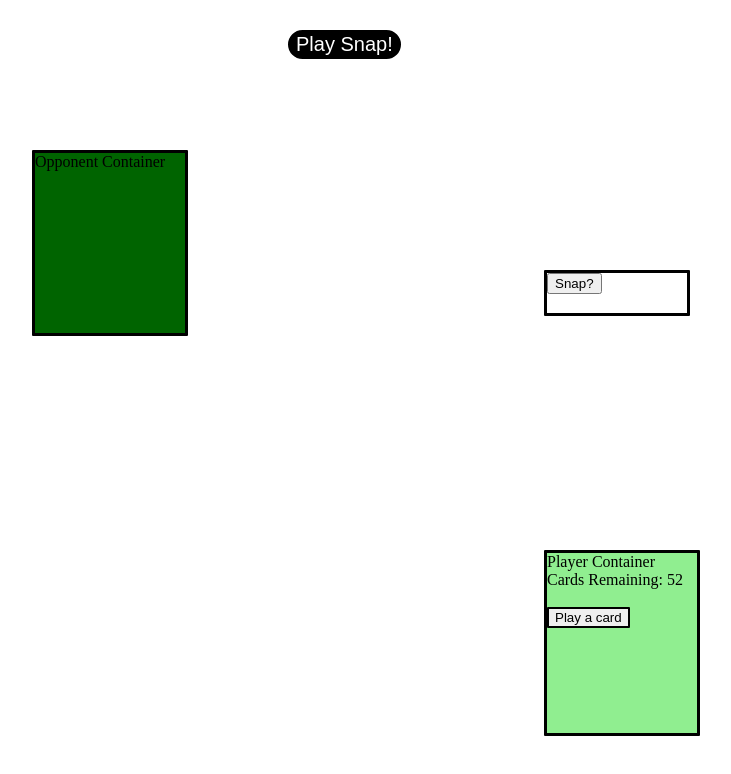
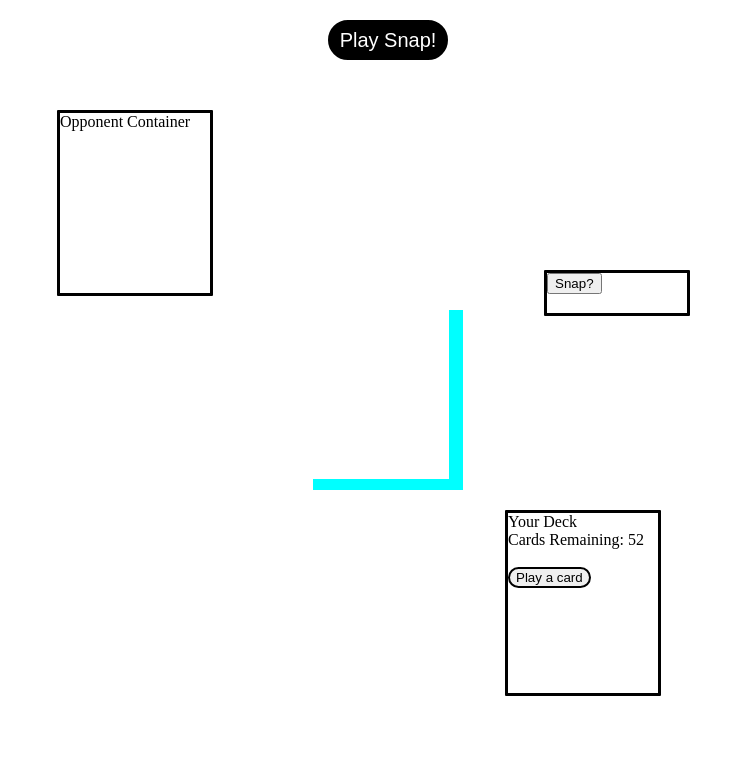
Before and after one commit to ben-ghirardani/Snap-, a React (Create React App) app: page / in a window 1280 px wide. Shown: the top 774 px of the page, without its empty margins (252-983 px from the left). Built offline with nearby package versions, Linux system fonts and the light colour scheme.

Commit message:
css styling

```diff
--- a/public/main.css
+++ b/public/main.css
@@ -2,39 +2,57 @@
     position: relative
 }
 
+.message-centre {
+    position: fixed;
+    top: 15%;
+    left: 50%;
+    height: 40px;
+    width: 200px;
+    margin-top: -20px;
+    margin-left: -100px;
+}
+
 .turn-message {
-    text-align: center
+    text-align: center;
+}
+
+.winner-message {
+    text-align: center;
 }
 
 .player-container {
     border-radius: 1px;
     border-style: solid;
     border-color: black;
-    background: lightgreen;
     height: 180px;
     width: 150px;
     position: fixed;
     top: 75%;
-    left: 70%;
-    margin-top: -50px;
-    margin-left: -100px;
+    left: 65%;
+    margin-top: -90px;
+    margin-left: -75px;
+}
+
+.playCard {
+    border-radius: 25px;
+    border-style: solid;
+    border-color: black;
 }
 
 .opponent-container {
     border-radius: 1px;
     border-style: solid;
     border-color: black;
-    background: darkgreen;
     height: 180px;
     width: 150px;
     position: fixed;
     top: 25%;
     left: 30%;
-    margin-top: -50px;
-    margin-left: -100px;
+    margin-top: -90px;
+    margin-left: -75px;
 }
 
-.cardsPlayed {
+.cards-played {
     position: fixed;
     top: 50%;
     left: 50%;
@@ -44,26 +62,23 @@
     /* otherwise the top left corner is centered */
     margin-top: -90px;
     margin-left: -75px;
+    background-color: aqua;
 }
 
-.playSnap {
+.play-snap {
     border-radius: 25px;
     border-style: solid;
     border-color: black;
     position: fixed;
-    top: 10%;
+    top: 5%;
     left: 50%;
-    margin-top: -50px;
-    margin-left: -100px;
+    height: 40px;
+    width: 120px;
+    margin-top: -20px;
+    margin-left: -60px;
     font-size: 20px;
     color: white;
     background-color: black;
-}
-
-.playCard {
-    border-radius: 1px;
-    border-style: solid;
-    border-color: black;
 }
 
 .check-for-win {
--- a/src/App.js
+++ b/src/App.js
@@ -129,7 +129,7 @@ class App extends Component {
                                   this.setState({winner: "Opponent Wins!!!"})
                           }}, timeout);
                   }
-                      this.setState({turn: "Player's Turn"})
+                      this.setState({turn: "Your Turn"})
                       console.log("opponent played after timeout")
                       // include the above message in one of the message components
               }
@@ -138,7 +138,7 @@ class App extends Component {
 
   // return a 0 or a 1, use it as an index position
   pickBetweenTwo() {
-      return ["Player's Turn", "Opponent's Turn"][Math.round(Math.random())]
+      return ["Your Turn", "Opponent's Turn"][Math.round(Math.random())]
   }
 
   handlePlaySnap(event) {
@@ -207,21 +207,25 @@ class App extends Component {
             <div className="App">
 
             <button
-          className="playSnap"
+                className="play-snap"
                 onClick={this.handlePlaySnap.bind(this)}>
                 Play Snap!
             </button>
 
+            <div className="message-centre">
                 <TurnMessage
                     turn={this.state.turn}
                 />
+                <WinnerMessage
+                winner={this.state.winner}
+                />
+            </div>
 
-      <br></br>
             <PlayerPosition
                 playerDeck={this.state.playerDeck}
                 playCard={this.playCard.bind(this)}
             />
-      <br></br>
+
             <OpponentPosition
                 opponentDeck={this.state.opponentDeck}
             />
@@ -231,16 +235,9 @@ class App extends Component {
                 cardsPlayed2ndLastCard={this.state.cardsPlayed2ndLastCard}
             />
 
-      <div className="check-for-win">
             <CheckForWin
                 checkForWin={this.checkForWin.bind(this)}
             />
-      </div>
-
-      <WinnerMessage
-          winner={this.state.winner}
-      />
-
             </div>
     );
   }
--- a/src/CheckForWin.js
+++ b/src/CheckForWin.js
@@ -4,7 +4,9 @@ class CheckForWin extends Component {
 
     render() {
         return(
-            <button onClick={this.props.checkForWin}>Snap?</button>
+            <div className="check-for-win">
+                <button onClick={this.props.checkForWin}>Snap?</button>
+            </div>
         )
     }
 
--- a/src/PlayerPosition.js
+++ b/src/PlayerPosition.js
@@ -5,7 +5,7 @@ class PlayerPosition extends Component {
     render() {
         return (
             <div className="player-container">
-            Player Container
+            Your Deck
             <br></br>
             <div> Cards Remaining: {this.props.playerDeck.length} </div>
             <br></br>
--- a/src/WinnerMessage.js
+++ b/src/WinnerMessage.js
@@ -4,7 +4,7 @@ class WinnerMessage extends Component {
 
     render() {
         return(
-            <div>
+            <div className="winner-message">
                 {this.props.winner}
             </div>
         )
--- a/src/cardsPlayed.js
+++ b/src/cardsPlayed.js
@@ -4,7 +4,7 @@ class CardsPlayed extends Component {
 
     render() {
         return(
-            <div className="cardsPlayed">
+            <div className="cards-played">
                 <img src={this.props.cardsPlayedLastCard[0].img} alt={"img unavailable"} />
             </div>
         )
```
Lines whose indentation alone changed are shown as unchanged.
